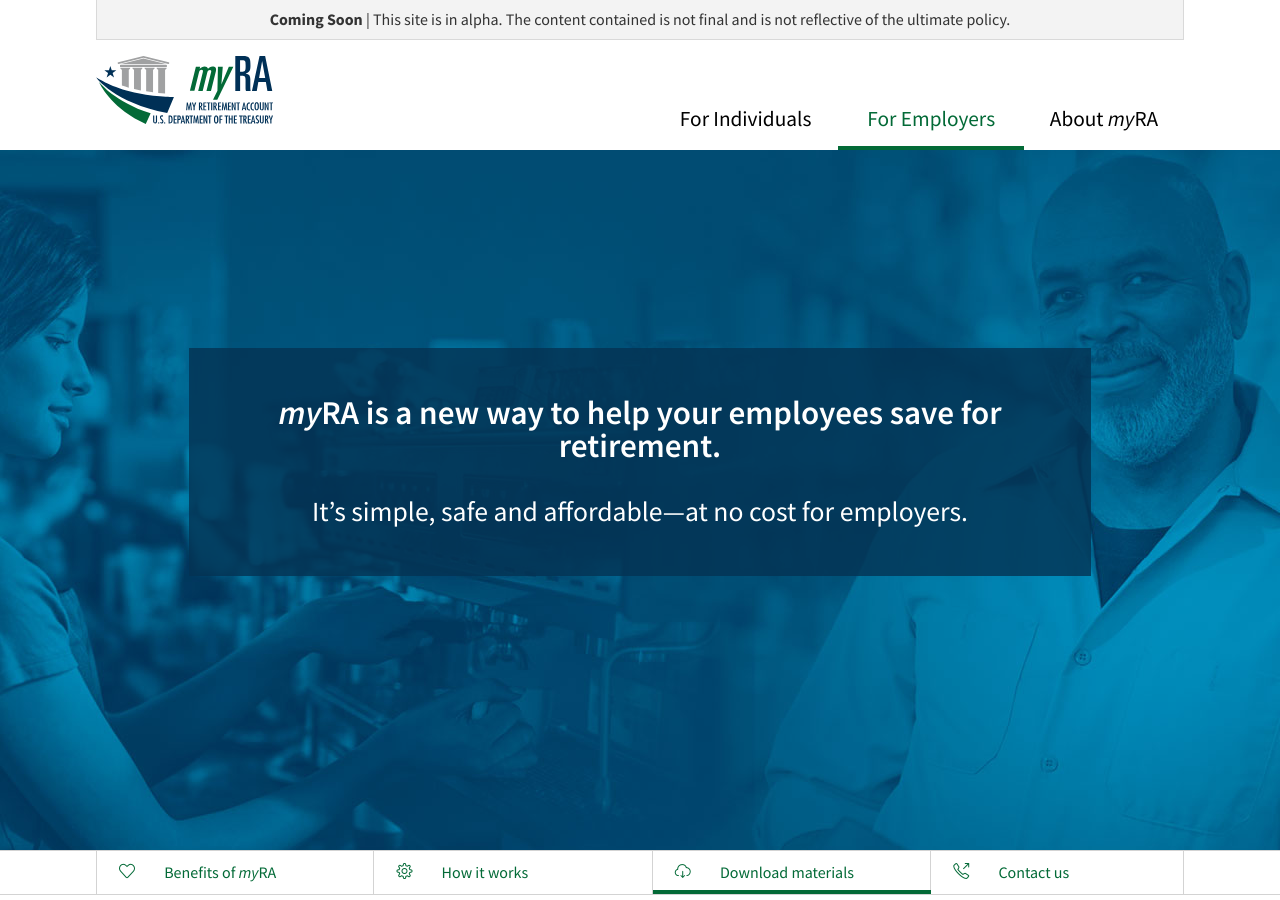
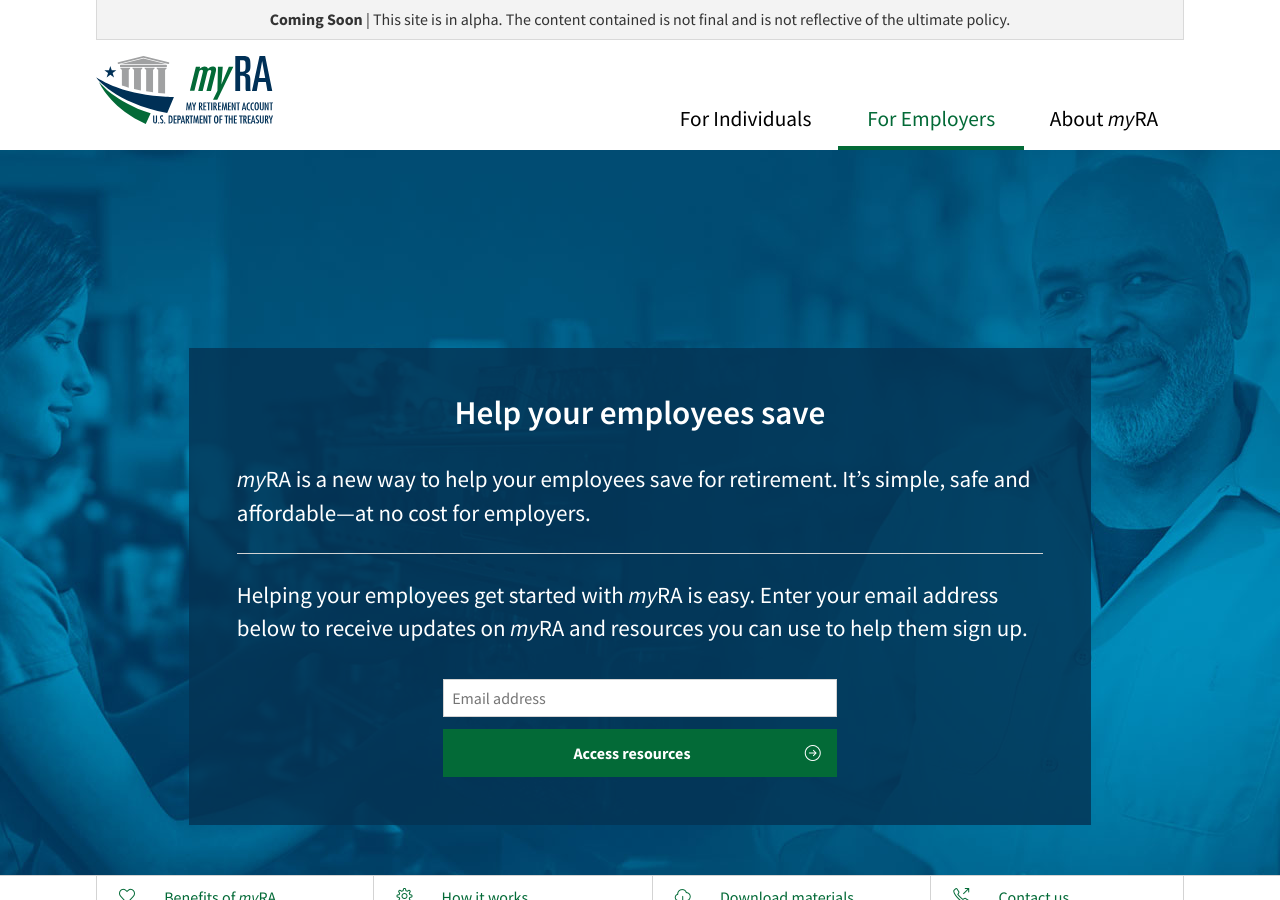
Before and after one commit to 18F/myra, a Jekyll site: the page built from employers/index.html, in a window 1280 px wide and 900 px high. Built offline with Jekyll 4.4.1, drawn with Linux system fonts in a browser that asks for light colours; comment, search, counter and statistics services are not loaded.

Commit message:
Adding form to employer hero

```diff
--- a/employers/index.html
+++ b/employers/index.html
@@ -10,8 +10,21 @@
         <span class="coming-soon">Coming Soon</span>
       </div>
       <div class="headline">
-        <span class="display"><span class="myra">myRA</span> is a new way to help your employees save for retirement.</span>
-        <span class="sub-headline">It’s simple, safe and affordable&mdash;at no cost for employers.</span>
+        <span class="display">Help your employees save</span>
+        <p class="lead-text"><span class="myra">myRA</span> is a new way to help your employees save for retirement. It’s simple, safe and affordable&mdash;at no cost for employers.</p>
+        <hr>
+        <p class="lead-text">Helping your employees get started with <span class="myra">myRA</span> is easy. Enter your email address below to receive updates on <span class="myra">myRA</span> and resources you can use to help them sign up.</p>
+        <form action="//gsa.us9.list-manage.com/subscribe/post?u=6f1977de9eff4c384dc8d6527&amp;id=46bd743d4e" method="post" name="mc-embedded-subscribe-form" class="validate email-capture" target="_blank" novalidate>
+          <div id="mc_embed_signup_scroll">
+            <div class="mc-field-group">
+              <input type="email" value="" name="EMAIL" class="required email" id="mce-EMAIL" aria-label="Email Address" placeholder="Email address">
+            </div>
+            <div id="mce-responses" class="clear">
+            </div>    <!-- real people should not fill this in and expect good things - do not remove this or risk form bot signups-->
+            <div style="position: absolute; left: -5000px;"><label for="hidden-mc-field">This field is to prevent bots. If you're human, leave it blank.</label><input type="text" id="hidden-mc-field" name="b_6f1977de9eff4c384dc8d6527_46bd743d4e" tabindex="-1" value=""></div>
+            <div class="clear"><button type="submit" name="subscribe" id="mc-embedded-subscribe" class="button">Access resources <i class="icon-arrow-right"></i></button></div>
+          </div>
+        </form>
       </div>
     </div>
   </div>
```
